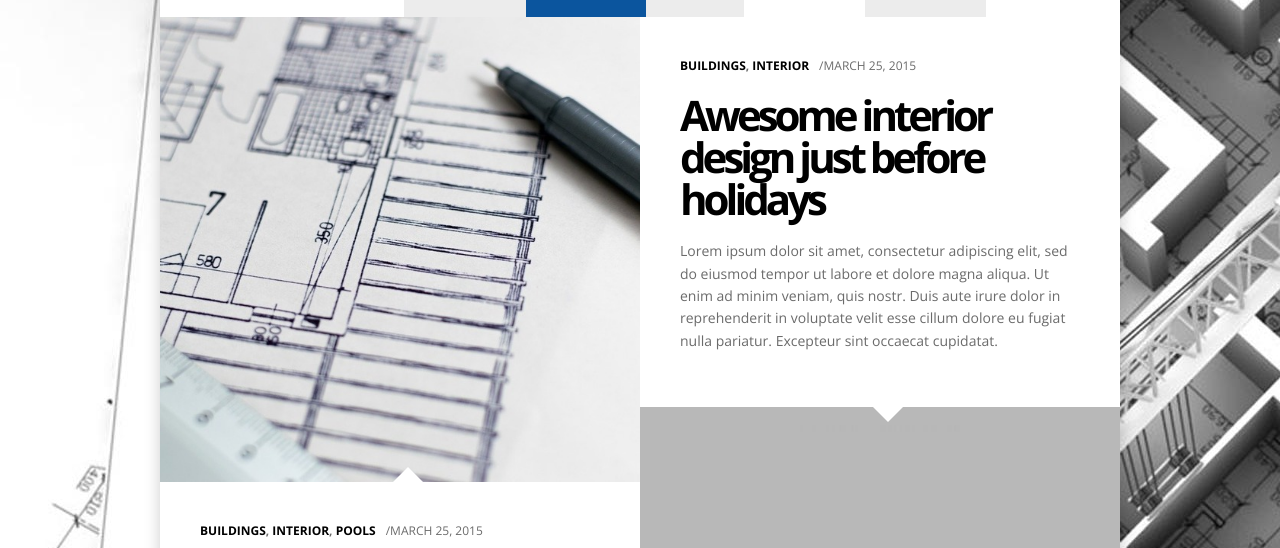
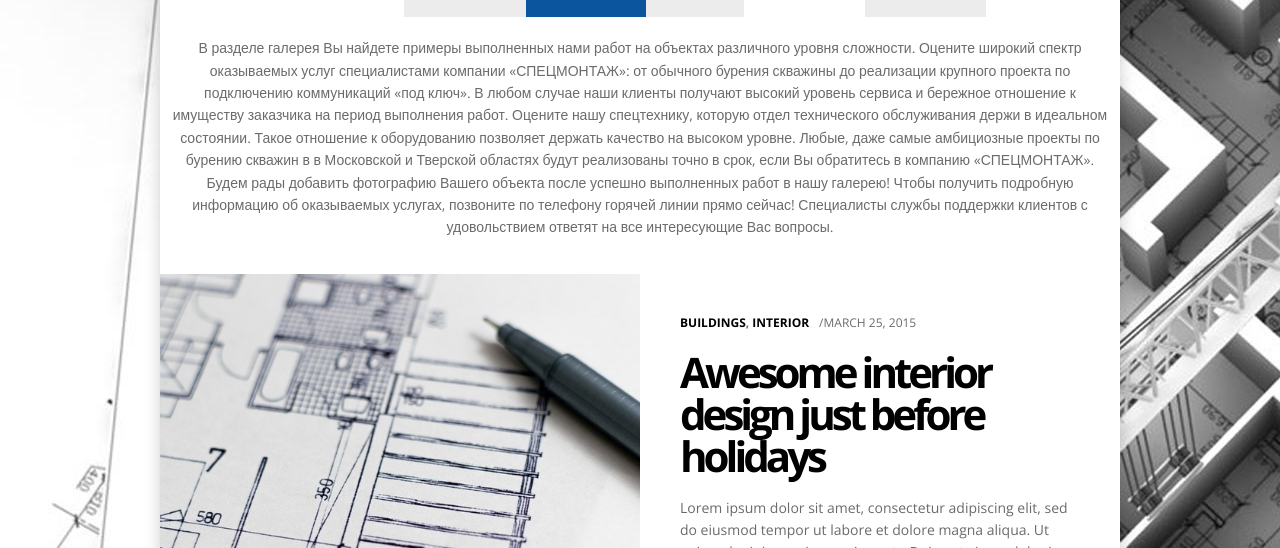
Before and after one commit to kotashovv/specmontazh, a plain HTML site: page work.html in a window 1280 px wide. Shown: the part 221-769 px from the top of the page. Drawn offline with nearby package versions, Linux system fonts and the light colour scheme.

Commit message:
Update work.html

```diff
--- a/work.html
+++ b/work.html
@@ -82,8 +82,11 @@
 
         <div id="container">
             <!-- start container -->
+            <div class="work-text">
+                <p>В разделе галерея Вы найдете примеры выполненных нами работ на объектах различного уровня сложности. Оцените широкий спектр оказываемых услуг специалистами компании «СПЕЦМОНТАЖ»: от обычного бурения скважины до реализации крупного проекта по подключению коммуникаций «под ключ». В любом случае наши клиенты получают высокий уровень сервиса и бережное отношение к имуществу заказчика на период выполнения работ. Оцените нашу спецтехнику, которую отдел технического обслуживания держи в идеальном состоянии. Такое отношение к оборудованию позволяет держать качество на высоком уровне. Любые, даже самые амбициозные проекты по бурению скважин в в Московской и Тверской  областях будут реализованы точно в срок, если Вы обратитесь в компанию «СПЕЦМОНТАЖ». Будем рады добавить фотографию Вашего объекта после успешно выполненных работ в нашу галерею! Чтобы получить подробную информацию об оказываемых услугах, позвоните по телефону горячей линии прямо сейчас! Специалисты службы поддержки клиентов с удовольствием ответят на все интересующие Вас вопросы.</p>
+            </div>
             <div class="folio-view-wrapper">
-
+                <div class="work-text"></div>
                 <div class="pego-columns-auto-height  pego-columns6 fl folio-view isotope-item">
                     <div class="folio-view-item">
                         <a class="folio-view-thumb zoom" href="upload/folio121.jpg">
```
